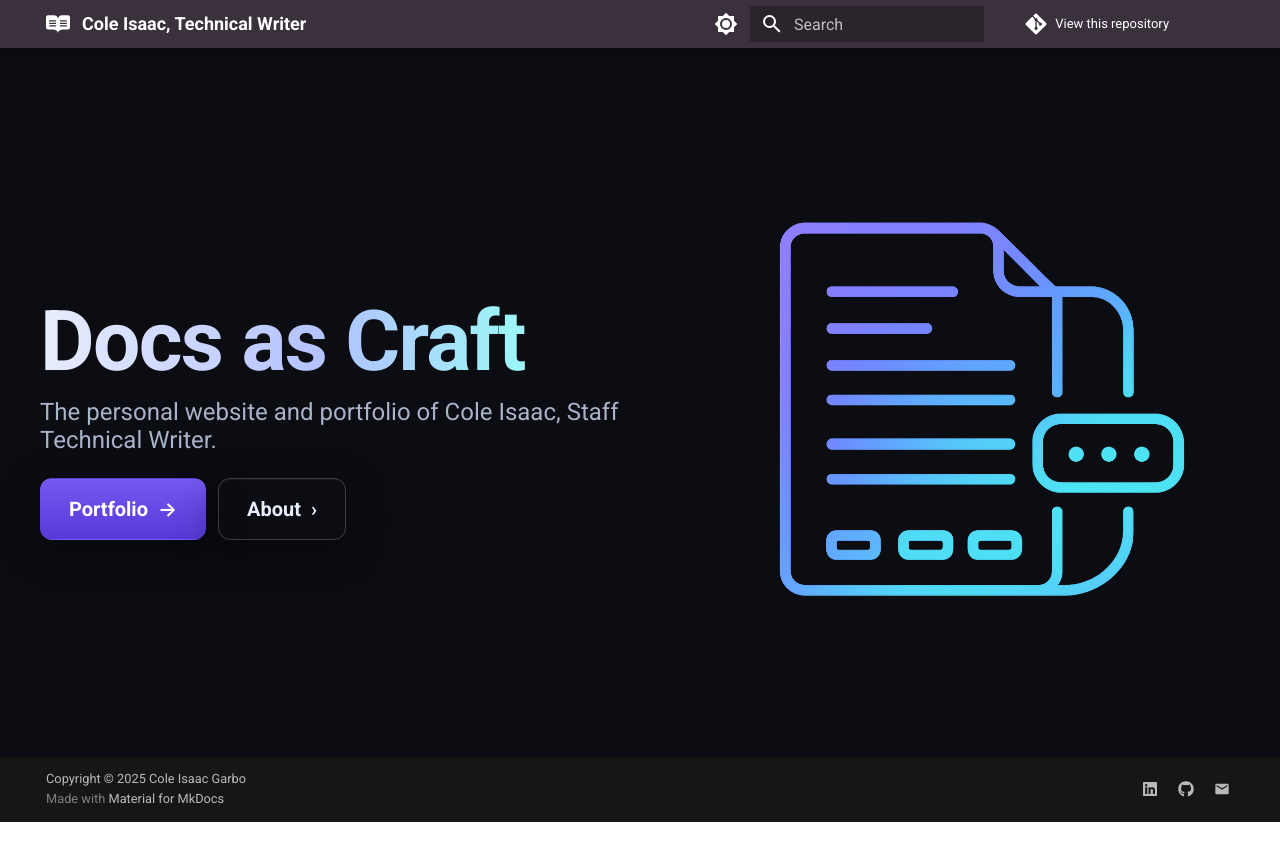
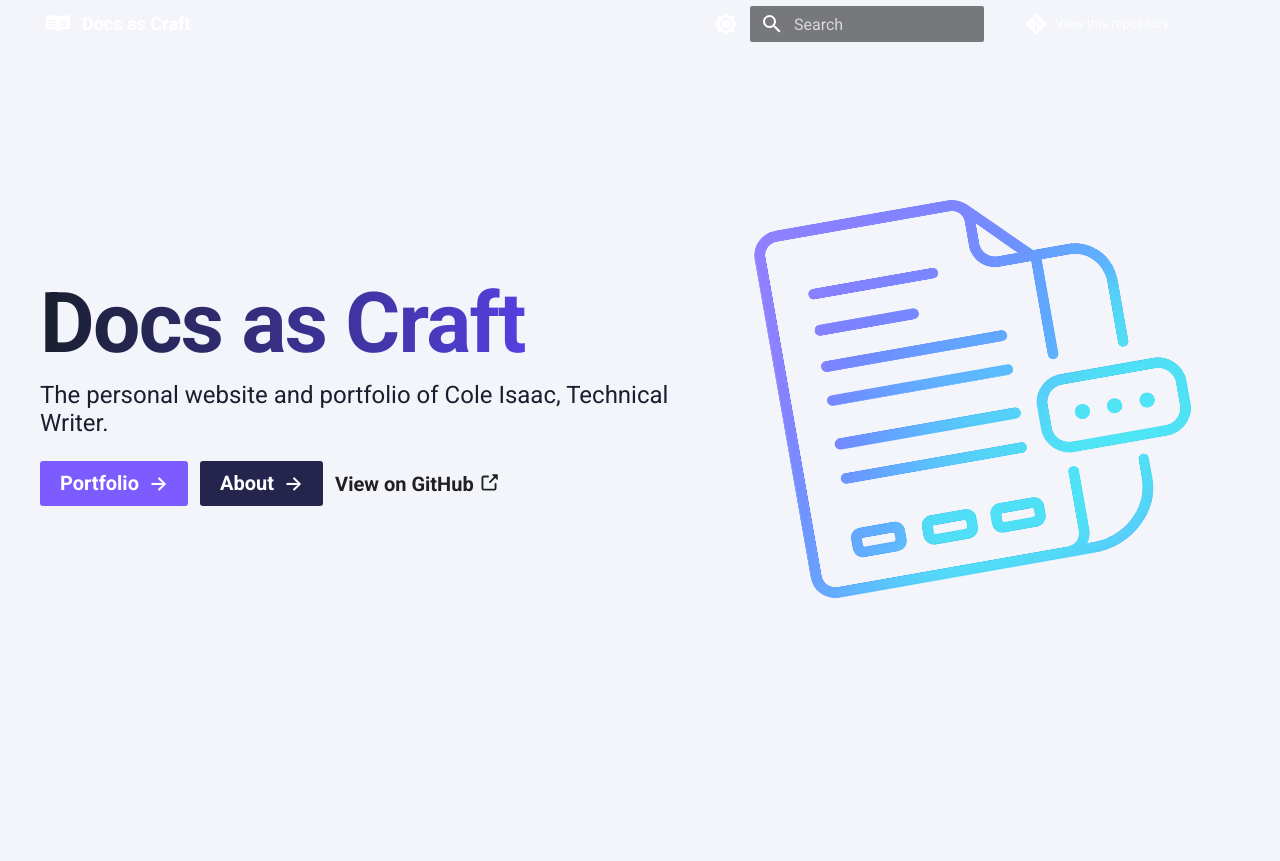
Before and after one commit to conceptualshark/portfolio, an MkDocs documentation site: the page built from docs/index.md, in a window 1280 px wide and 900 px high. Shown: the top 861 px of the window. Built offline with MkDocs 1.6.1 and Material for MkDocs 9.7.7, drawn with Linux system fonts in a browser that asks for light colours; comment, search, counter and statistics services are not loaded.

Commit message:
feat: css override update and cleanup

```diff
--- a/docs/assets/css/overrides.css
+++ b/docs/assets/css/overrides.css
@@ -1,21 +1,17 @@
 /* Light mode variable overrides */
 [data-md-color-scheme="default"] {
-    --md-primary-fg-color: #3a313d;
-    --md-default-fg-color--lighter: #000000;
-    --md-default-fg-color--lightest: #000000;
-    --md-typeset-a-color: #8155cc;
-    --accent: #6d6877;
-    --md-code-bg-color-light: hsla(var(--md-hue), 15%, 15%, .5);
+    --md-primary-fg-color: #24244D;
+    --md-default-bg-color: #f3f5fb;
+    --md-accent-a-color: #7c5cff;
+    --md-accent-fg-color: #2de2e6;
 }
 
 /* Dark mode variable overrides */
 [data-md-color-scheme="slate"] {
-    --md-primary-fg-color: #3a313d;
-    --md-default-fg-color--lighter: #fff;
-    --md-default-fg-color--lightest: #ffffff;
-    --md-typeset-a-color: #8155cc;
-    --accent: #c3b8d6;
-    --md-code-bg-color-light: hsla(var(--md-hue), 15%, 15%, .5);
+    --md-primary-fg-color: #24244D;
+    --md-default-bg-color: #0b0d12;
+    --md-accent-a-color: #7c5cff;
+    --md-accent-fg-color: #2de2e6;
 }
 
 .md-typeset h1 {
@@ -208,9 +204,7 @@ p>.md-button {
 }
 
 @media screen and (max-width: 76.1875em) {
-    .md-nav--primary .md-nav__title .md-logo {
-
-    }
+    .md-nav--primary .md-nav__title .md-logo {}
 }
 
 /* Swagger UI overrides */
@@ -360,14 +354,24 @@ p>.md-button {
     display: none;
 }
 
-.grid.cards > ol > li, .md-typeset .grid.cards > ul > li, .md-typeset .grid > .card {
+.grid.cards>ol>li,
+.md-typeset .grid.cards>ul>li,
+.md-typeset .grid>.card {
     border: .05rem solid var(--md-typeset-table-color)
 }
 
-.md-typeset .grid.cards > ol > li > hr, .md-typeset .grid.cards > ul > li > hr, .md-typeset .grid > .card > hr {
+.md-typeset .grid.cards>ol>li>hr,
+.md-typeset .grid.cards>ul>li>hr,
+.md-typeset .grid>.card>hr {
     border-bottom: .05rem solid var(--md-typeset-table-color);
 }
 
-.grid > ul > li > p > strong {
+.grid>ul>li>p>strong {
     margin-left: .5em;
 }
+
+@media screen and (min-width: 60em) {
+    .md-search__form {
+        background-color: #00000082;
+    }
+}
--- a/docs/assets/css/splash.css
+++ b/docs/assets/css/splash.css
@@ -1,19 +1,41 @@
 /* Splash Hero Section Styles */
+
+/* Light mode color scheme */
+[data-md-color-scheme="default"] .sl-hero {
+    --sl-muted: #1a1f2e;
+    --title-start: #1a1f2e;
+    /* deeper indigo start */
+    --title-mid1: #5e46ff;
+    /* stronger violet mid */
+    --title-mid2: #10c2cb;
+    /* slightly darker cyan */
+    --title-end: #7a58d2;
+    /* lavender shifted darker */
+    --btn-secondary-bg: var(--md-primary-fg-color);
+}
+
+[data-md-color-scheme="slate"] .sl-hero {
+    --sl-muted: #a9b3c9;
+    --title-start: var(--sl-text);
+    --title-mid1: #b3c1ff;
+    --title-mid2: #9df5f7;
+    --title-end: #ffc7e9;
+    --btn-secondary-bg: var(--md-primary-fg-color);
+}
+
 .sl-hero {
---sl-bg: #0b0d12;
---sl-panel: #0f1320;
---sl-text: #e8eefc;
---sl-muted: #a9b3c9;
---sl-brand: #7c5cff;
---sl-brand-2: #2de2e6;
+    --sl-text: var(--md-typeset-color);
+    --sl-brand: var(--md-accent-a-color);
+    --sl-brand-2: var(--md-accent-fg-color);
     --sl-radius: 16px;
---sl-shadow-1: 0 1px 0 rgba(255,255,255,0.04) inset, 0 10px 40px rgba(0,0,0,0.45);
+    --sl-shadow-1: 0 1px 0 rgba(255, 255, 255, 0.04) inset, 0 10px 40px rgba(0, 0, 0, 0.45);
     --sl-container: 1200px;
     position: relative;
     isolation: isolate;
-padding: clamp(48px, 8vw, 112px) 0 clamp(48px, 8vw, 88px);
-background: var(--sl-bg);
+    padding: clamp(32px, 6vw, 80px) 0 clamp(48px, 8vw, 88px);
+    background: var(--md-default-bg-color);
     color: var(--sl-text);
+    height: 100%;
 }
 
 .sl-hero__container {
@@ -26,11 +48,18 @@ color: var(--sl-text);
     gap: clamp(20px, 4vw, 48px);
 }
 
-@media (max-width: 960px) {
+@media (max-width: 700px) {
     .sl-hero__container {
         grid-template-columns: 1fr;
     }
-  .sl-hero__media { order: 2; }
+
+    .sl-hero__media {
+        grid-row: 1;
+    }
+
+    .sl-hero__media img {
+        width: 50%;
+    }
 }
 
 .sl-hero__title {
@@ -41,13 +70,14 @@ color: var(--sl-text);
     line-height: 1.05;
     letter-spacing: -0.02em;
     margin: 18px 0 12px;
-  background: linear-gradient(
-    90deg,
-    var(--sl-text),
-    #b3c1ff 45%,
-    #9df5f7 75%,
-    #ffc7e9 100%
-  );
+    background: linear-gradient(90deg,
+            var(--title-start),
+            var(--title-mid1) 45%,
+            var(--title-mid2) 75%,
+            var(--title-end) 100%);
+    background-size: 200% auto;
+    background-position: 0 50%;
+    -webkit-background-clip: text;
     background-clip: text;
     color: transparent;
 }
@@ -59,7 +89,6 @@ max-width: 60ch;
     margin: 0 0 24px;
 }
 
-
 .sl-hero__cta-row {
     display: flex;
     flex-wrap: wrap;
@@ -67,17 +96,14 @@ gap: 12px;
     margin-top: 10px;
 }
 
-
 .sl-hero__btn {
     display: inline-block;
-padding: 0.9rem 1.4rem;
+    padding: 0.5rem 1rem;
     font-weight: 600;
     font-size: 1rem;
-border-radius: 12px;
-border: 1px solid transparent;
-background: linear-gradient(180deg, rgba(124,92,255,0.95), rgba(91,60,227,0.95));
+    border-radius: 3px;
+    background: var(--sl-brand);
     color: #fff;
-box-shadow: var(--sl-shadow-1);
     cursor: pointer;
     position: relative;
     overflow: hidden;
@@ -85,47 +111,76 @@ text-decoration: none;
     transition: all 0.25s ease;
 }
 
-
 .sl-hero__btn::after {
     content: '→';
     margin-left: 0.5em;
     transition: transform 0.25s ease;
 }
 
-
 .sl-hero__btn:hover::after {
     transform: translateX(4px);
 }
-
 
 .sl-hero__btn:hover {
     transform: translateY(-1px);
     filter: saturate(110%);
 }
 
-
 .sl-hero__btn:focus-visible {
     outline: 3px solid var(--sl-brand-2);
     outline-offset: 2px;
 }
 
-
 .sl-hero__btn--secondary {
-background: transparent;
-border: 1px solid rgba(255,255,255,0.2);
-color: var(--sl-text);
+    background: var(--btn-secondary-bg);
 }
 
-
-.sl-hero__btn--secondary::after {
-content: '›';
+.sl-hero__btn--text {
+    background: transparent;
+    border: none;
+    padding-left: 0;
+    padding-right: 0;
+    color: var(--sl-text);
+    box-shadow: none;
 }
 
+.sl-hero__btn--text::after {
+    content: '';
+}
 
-.md-main { display: none}
+.sl-hero__btn--text svg {
+    fill: var(--sl-text);
+    height: 1rem;
+    top: .1rem;
+    position: relative;
+}
+
+.md-main {
+    display: none
+}
 
 .sl-hero__media img {
     width: 100%;
     height: auto;
     display: block;
+    transform: rotate(-10deg);
+    transition: transform 0.3s ease;
 }
+
+@media (max-width:700px) {
+    .sl-hero__media img {
+        width: 50%;
+    }
+}
+
+/* Overrides */
+
+.md-container {
+    height: 100vh;
+}
+
+.md-header,
+.md-footer-meta {
+    background-color: var(--md-default-bg-color);
+    box-shadow: unset;
+}
--- a/docs/overrides/home.html
+++ b/docs/overrides/home.html
@@ -20,11 +20,14 @@
         <div class="sl-hero__content">
 
             <h1 class="sl-hero__title" id="sl-hero-title">Docs as Craft</h1>
-            <p class="sl-hero__subtitle">The personal website and portfolio of Cole Isaac, Staff Technical Writer.</p>
+            <p class="sl-hero__subtitle">The personal website and portfolio of Cole Isaac, Technical Writer.</p>
 
             <div class="sl-hero__cta-row" role="group" aria-label="Primary actions">
                 <a class="sl-hero__btn" href="portfolio">Portfolio</a>
                 <a class="sl-hero__btn sl-hero__btn--secondary" href="about">About</a>
+                <a class="sl-hero__btn sl-hero__btn--text" href="https://github.com/conceptualshark/portfolio">View on GitHub <span class="twemoji">
+  {% include ".icons/octicons/link-external-16.svg" %} </span>
+</a>
             </div>
         </div>
 
--- a/mkdocs.yml
+++ b/mkdocs.yml
@@ -1,4 +1,4 @@
-site_name: Cole Isaac, Technical Writer
+site_name: Docs as Craft
 repo_url: https://github.com/conceptualshark/portfolio
 repo_name: View this repository
 
```
Lines whose indentation alone changed are shown as unchanged.
